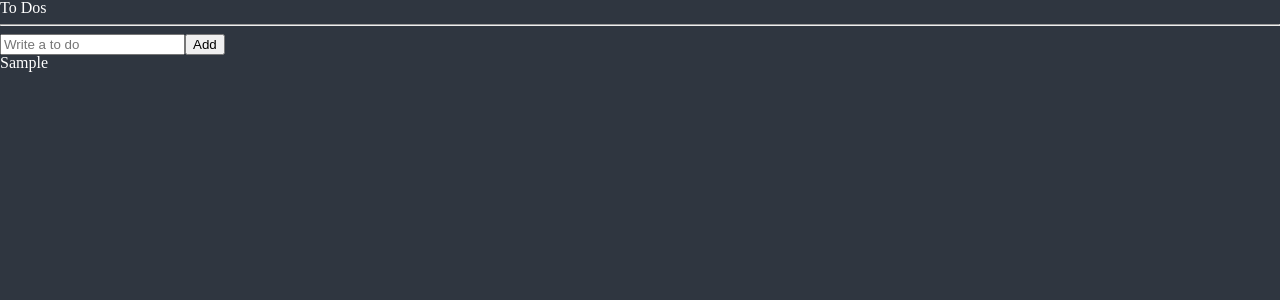
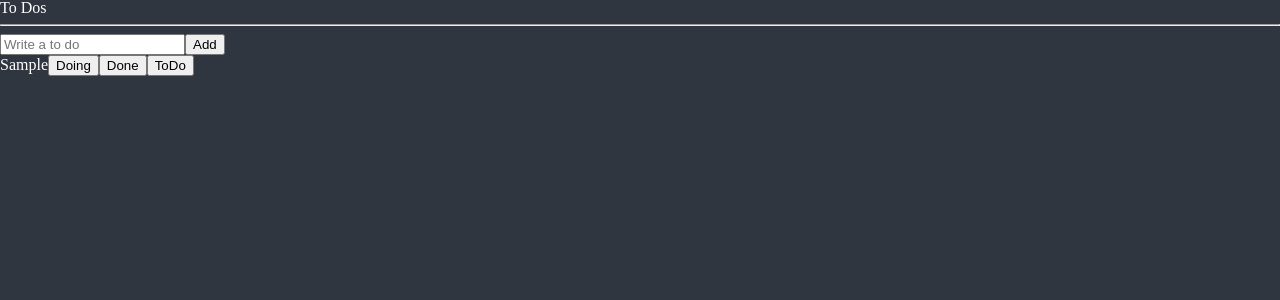
Before and after one commit to taewan625/react-masterclass, a React (Create React App) app: page / in a window 1280 px wide. Both pictures are taken after typing "Sample" into the empty fields and a click on the button "Add". Shown: the top 300 px of the page. Built offline with nearby package versions, Linux system fonts and the light colour scheme.

Commit message:
#6.12 Refactorying

```diff
--- /dev/null
+++ b/src/atoms.ts
@@ -0,0 +1,11 @@
+import { atom } from "jotai";
+
+export interface IToDo {
+  id: number;
+  text: string;
+  //string에서 특정 문자열만 가능하도록 제약
+  category: "TODO" | "ING" | "DONE";
+}
+
+//상태 정의
+export const toDoState = atom<IToDo[]>([]);
--- /dev/null
+++ b/src/components/CreateToDo.tsx
@@ -0,0 +1,35 @@
+import { useSetAtom } from "jotai";
+import { useForm } from "react-hook-form";
+import { toDoState } from "../atoms";
+
+interface IForm {
+  toDo: string;
+}
+
+function CreateToDo() {
+  //set만 필요로 하는 경우
+  const setToDos = useSetAtom(toDoState);
+  const { register, handleSubmit, setValue } = useForm<IForm>();
+
+  const handleValid = ({ toDo }: IForm) => {
+    setToDos((oldToDos) => [
+      { id: Date.now(), text: toDo, category: "TODO" },
+      ...oldToDos,
+    ]);
+    setValue("toDo", "");
+  };
+
+  return (
+    <form onSubmit={handleSubmit(handleValid)}>
+      <input
+        {...register("toDo", {
+          required: "Please wrtie a To Do",
+        })}
+        placeholder="Write a to do"
+      />
+      <button>Add</button>
+    </form>
+  );
+}
+
+export default CreateToDo;
--- /dev/null
+++ b/src/components/ToDo.tsx
@@ -0,0 +1,14 @@
+import { IToDo } from "../atoms";
+
+function ToDo({ text }: IToDo) {
+  return (
+    <li>
+      {text}
+      <button>Doing</button>
+      <button>Done</button>
+      <button>ToDo</button>
+    </li>
+  );
+}
+
+export default ToDo;
--- a/src/components/TodoList.tsx
+++ b/src/components/TodoList.tsx
@@ -1,50 +1,31 @@
-import { useForm } from "react-hook-form";
-import { atom, useAtom, useSetAtom } from "jotai";
-
-interface IForm {
-  toDo: string;
-}
-
-interface IToDo {
-  id: number;
-  text: string;
-  //string에서 특정 문자열만 가능하도록 제약
-  category: "TODO" | "ING" | "DONE";
-}
-
-//상태 정의
-const toDoState = atom<IToDo[]>([]);
+import { useAtomValue } from "jotai";
+import { toDoState } from "../atoms";
+import CreateToDo from "./CreateToDo";
+import ToDo from "./ToDo";
 
 function ToDoList() {
+  /* jotai atom function 정리
+  //초기화
+  const atomPkName = atom<interface>(initvalue);
+
   //get & set
-  const [toDos, setToDos] = useAtom(toDoState);
+  const [value, setFn] = useAtom();
 
-  const { register, handleSubmit, setValue } = useForm<IForm>();
+  //get, set 분리
+  const value = useAtomValue(atomPkName);
+  cosnt setFn = useSetAtom(atomPkName);
+  */
 
-  const handleValid = ({ toDo }: IForm) => {
-    setToDos((oldToDos) => [
-      { id: Date.now(), text: toDo, category: "TODO" },
-      ...oldToDos,
-    ]);
-    setValue("toDo", "");
-  };
+  const toDos = useAtomValue(toDoState);
 
   return (
     <div>
       <h1>To Dos</h1>
       <hr />
-      <form onSubmit={handleSubmit(handleValid)}>
-        <input
-          {...register("toDo", {
-            required: "Please wrtie a To Do",
-          })}
-          placeholder="Write a to do"
-        />
-        <button>Add</button>
-      </form>
+      <CreateToDo />
       <ul>
-        {toDos.map((todo) => (
-          <li key={todo.id}> {todo.text}</li>
+        {toDos.map((toDo) => (
+          <ToDo key={toDo.id} {...toDo} />
         ))}
       </ul>
     </div>
```
